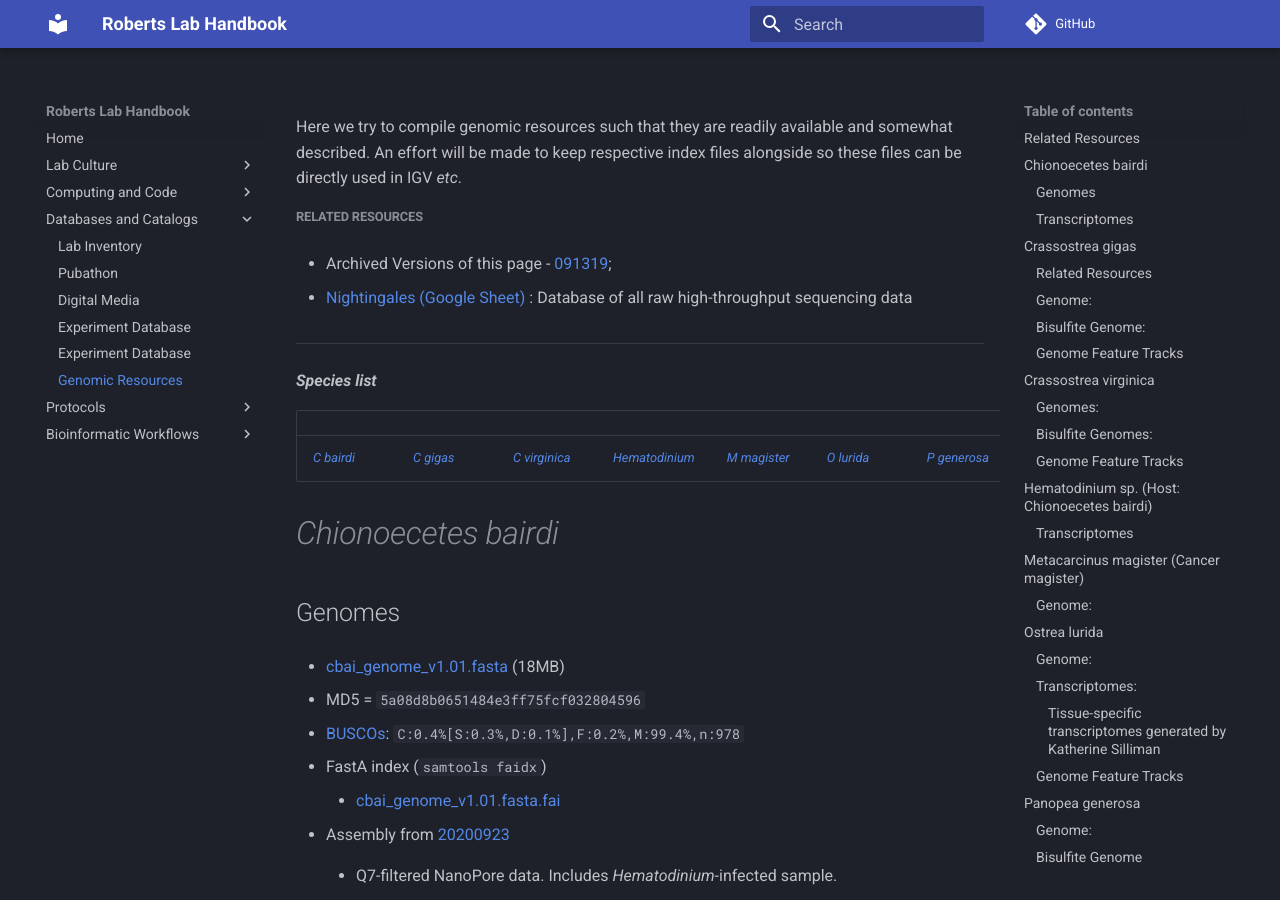
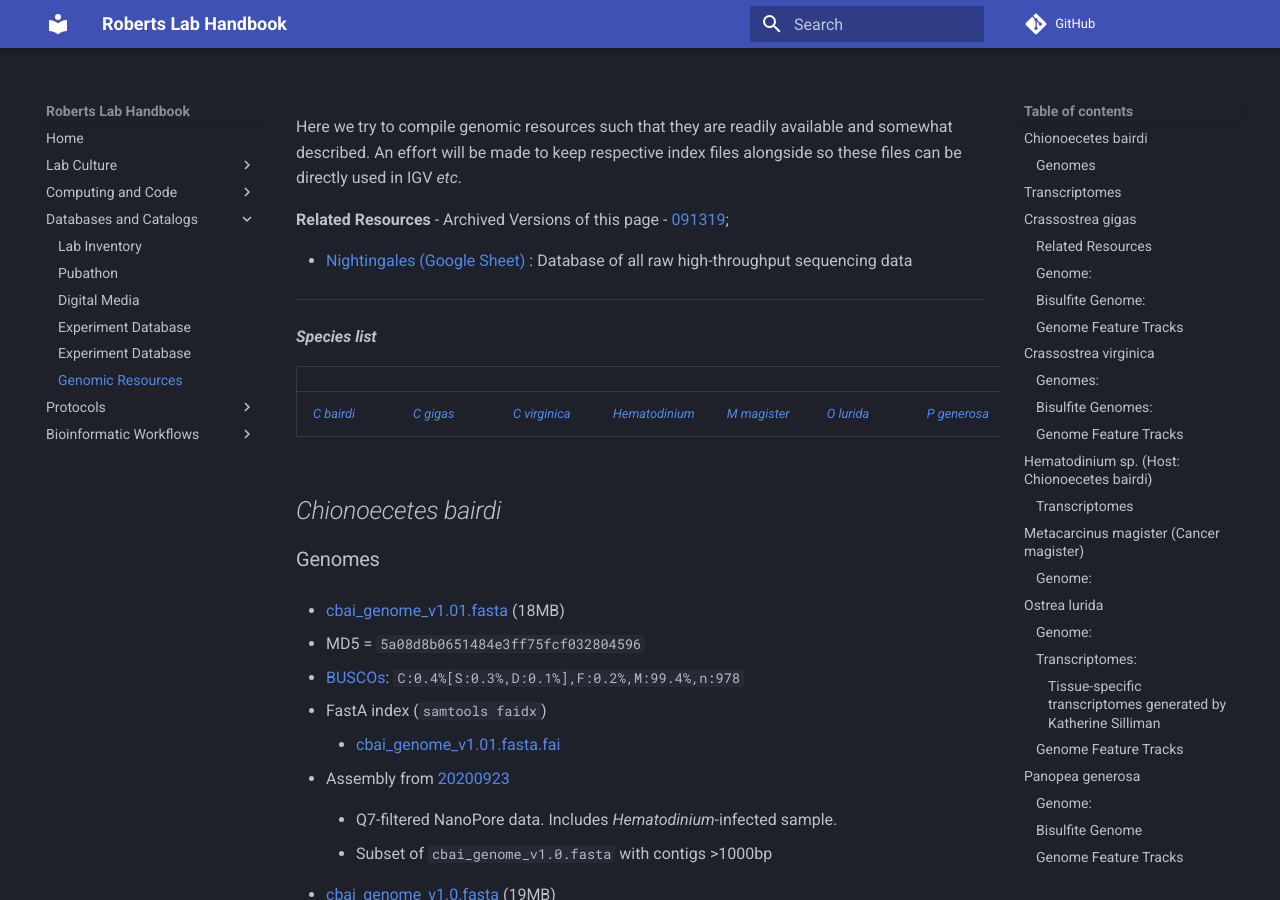
Before and after one commit to RobertsLab/resources, an MkDocs documentation site: the page built from docs/Genomic-Resources.md, in a window 1280 px wide and 900 px high. Built offline with MkDocs 1.6.1 and Material for MkDocs 9.7.7, drawn with Linux system fonts in a browser that asks for light colours; comment, search, counter and statistics services are not loaded.

Commit message:
Update Genomic-Resources.md

```diff
--- a/docs/Genomic-Resources.md
+++ b/docs/Genomic-Resources.md
@@ -1,6 +1,6 @@
 Here we try to compile genomic resources such that they are readily available and somewhat described. An effort will be made to keep respective index files alongside so these files can be directly used in IGV _etc_.
 
-##### Related Resources
+**Related Resources**
 - Archived Versions of this page - [091319](http://htmlpreview.github.io/?https://github.com/RobertsLab/resources/blob/master/archive/Genomic-Resources.091419.html);
 
 - [Nightingales (Google Sheet)](https://docs.google.com/spreadsheets/d/1_XqIOPVHSBVGscnjzDSWUeRL7HUHXfaHxVzec-I-8Xk/edit?usp=sharing) : Database of all raw high-throughput sequencing data
@@ -16,9 +16,9 @@ Here we try to compile genomic resources such that they are readily available an
 
 
 
-# _Chionoecetes bairdi_
+## _Chionoecetes bairdi_
 
-## Genomes
+### Genomes
 
 * [cbai_genome_v1.01.fasta](https://owl.fish.washington.edu/halfshell/genomic-databank/cbai_genome_v1.01.fasta) (18MB)
 
```
